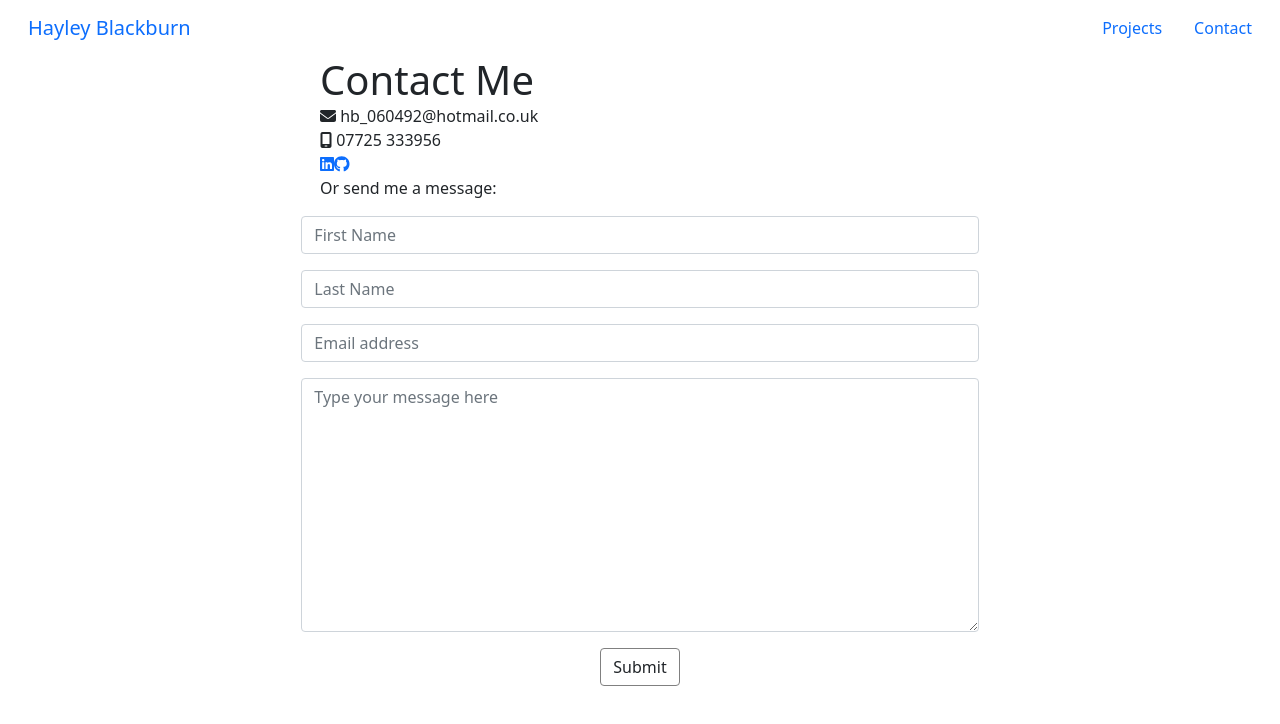
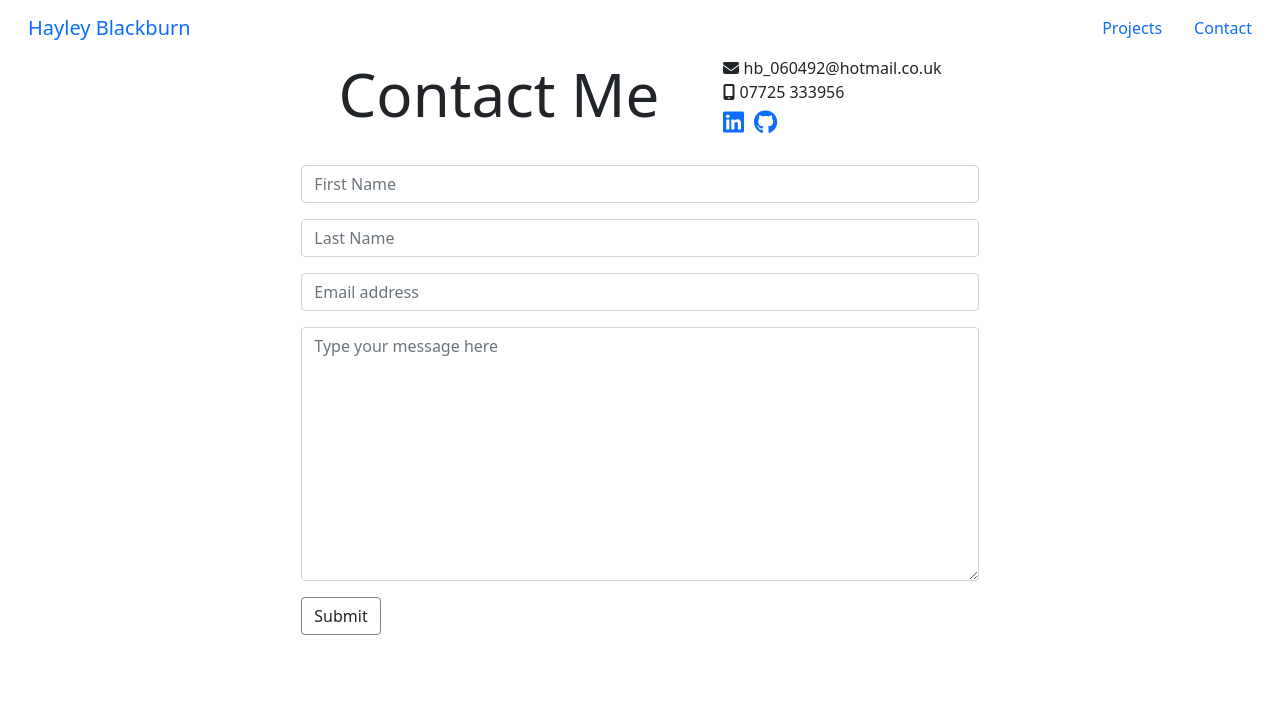
Before and after one commit to codenamehaylz/react-portfolio, a React (Create React App) app: page /contact in a window 1280 px wide. Shown: the top 724 px of the page. Built offline with nearby package versions, Linux system fonts and the light colour scheme.

Commit message:
font size and styling for contact title and info

```diff
--- a/public/style.css
+++ b/public/style.css
@@ -32,24 +32,30 @@
 
 /* Contact */
 
-.contact-title {
-    margin: auto;
-    width: 50%;
+.contact-container {
+    display: flex;
+    justify-content: center;
+    align-items: center;
+    gap: 5%;
 }
 
-.contact-info {
-    margin: auto;
-    width: 50%;
+.contact-title h1 {
+    font-size: 60px;
+}
+
+.contact-content a {
+    padding-right: 10px;
+    font-size: x-large;
+}
+
+.form-container {
+    padding-top: 25px;
+    margin: 0 auto;
+    width: 80%;
 }
 
 .form-container button {
     border: 1px solid gray;
-}
-
-.form-container {
-    margin: 0 auto;
-    width: 80%;
-    text-align: center;
 }
 
 
@@ -77,3 +83,18 @@
     margin: 0px 10px;
     border: 1px solid gray;
 }
+
+
+
+/* MEDIA QUERIES for small screens*/
+
+@media (max-width: 576px) {
+    .contact-container {
+        display: flex;
+        flex-direction: column;
+    }
+
+    .contact-title h1 {
+        font-size: 40px;
+    }
+ }
--- a/src/components/Contact.js
+++ b/src/components/Contact.js
@@ -59,14 +59,17 @@ function Contact() {
 
     return (
       <div>
-        <h1 className="contact-title">Contact Me</h1>
+        <div className="contact-container">
+          <div className="contact-title">
+            <h1>Contact Me</h1>
+          </div>
 
-        <div className="contact-info">
-          <FontAwesomeIcon icon={faEnvelope} /> hb_060492@hotmail.co.uk <br />
-          <FontAwesomeIcon icon={faMobileScreen} /> 07725 333956 <br />
-          <a href="https://www.linkedin.com/in/hayley-blackburn1/"><FontAwesomeIcon icon={faLinkedin} /></a>
-          <a href="https://github.com/codenamehaylz"><FontAwesomeIcon icon={faGithub} /></a>
-          <p>Or send me a message:</p>
+          <div className="contact-content">
+            <FontAwesomeIcon icon={faEnvelope} /> hb_060492@hotmail.co.uk <br />
+            <FontAwesomeIcon icon={faMobileScreen} /> 07725 333956 <br />
+            <a href="https://www.linkedin.com/in/hayley-blackburn1/"><FontAwesomeIcon icon={faLinkedin} /></a>
+            <a href="https://github.com/codenamehaylz"><FontAwesomeIcon icon={faGithub} /></a>
+          </div>
         </div>
 
         <div className="form-container">
```
